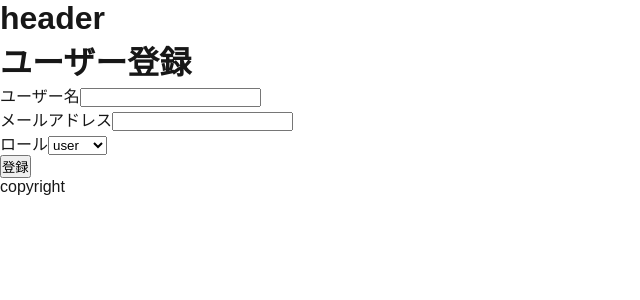
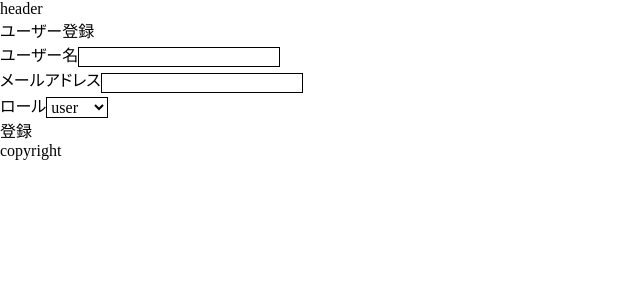
Before and after one commit to kobitoDevelopment/Next.js_de_Auth_sinagara_Obenkyo, a Next.js app: page /signup in a window 1280 px wide. Shown: the top 300 px of the page, without its empty margins (0-640 px from the left). Built offline with nearby package versions, Linux system fonts and the light colour scheme; no server answers.

Commit message:
Update globals.css

```diff
--- a/src/app/globals.css
+++ b/src/app/globals.css
@@ -1,42 +1,221 @@
-:root {
-  --background: #ffffff;
-  --foreground: #171717;
+/* Normalize */
+* {
+  margin: 0;
+  padding: 0;
+  line-height: calc(0.25rem + 1em + 0.25rem);
+  letter-spacing: 0;
+  font: inherit;
+  font-variant-numeric: tabular-nums;
+  vertical-align: baseline;
+  border: 0;
+  min-width: 0;
+  min-height: 0;
+}
+*,
+::before,
+::after {
+  box-sizing: border-box;
+}
+html {
+  block-size: 100%;
+}
+article,
+aside,
+details,
+figcaption,
+figure,
+footer,
+header,
+hgroup,
+menu,
+nav,
+section {
+  display: block;
+}
+ol,
+ul {
+  list-style: none;
+}
+blockquote,
+q {
+  quotes: none;
+}
+blockquote:before,
+blockquote:after,
+q:before,
+q:after {
+  content: "";
+  content: none;
+}
+table {
+  border-collapse: collapse;
+  border-spacing: 0;
 }
 
-@media (prefers-color-scheme: dark) {
-  :root {
-    --background: #0a0a0a;
-    --foreground: #ededed;
+a {
+  text-decoration: none;
+  color: var(--colorBlack1);
+}
+a:hover {
+  text-decoration: none;
+}
+img {
+  vertical-align: bottom;
+  max-width: 100%;
+  height: auto;
+}
+select,
+input,
+textarea,
+button {
+  vertical-align: middle;
+  background-color: transparent;
+  outline: 0px;
+  color: var(--colorBlack1);
+}
+select,
+input,
+textarea {
+  border: 1px solid var(--colorBlack1);
+}
+
+input[type="radio"],
+input[type="checkbox"] {
+  -moz-appearance: none;
+  -webkit-appearance: none;
+  appearance: none;
+}
+
+input[type="file"] {
+  position: absolute;
+  width: 1px;
+  height: 1px;
+  clip: rect(0, 0, 0, 0);
+}
+
+progress {
+  position: absolute;
+  width: 1px;
+  height: 1px;
+  clip: rect(0, 0, 0, 0);
+}
+
+/* Reset */
+
+html {
+  /* font */
+  --fontBase: "LINE Seed JP", "Helvetica Neue", Arial, "Hiragino Kaku Gothic ProN", "Hiragino Sans", Meiryo, sans-serif;
+  /* color */
+  --colorOrange1: orange;
+  --colorWhite1: #fff;
+  --colorBlack1: #000;
+  /* size */
+  --sizeMaxWidthPC: 1920px;
+  --sizeMaxWidthTB: 1024px;
+  --sizeMaxWidthSP: 768px;
+  --headerHeightPC: 80px;
+  --headerHeightTB: 50px;
+  --headerHeightSP: 50px;
+  /* 離散値のアニメーションを許可 */
+  interpolate-size: allow-keywords;
+}
+
+body {
+  min-height: 100dvh;
+  overflow-wrap: anywhere;
+  line-break: strict;
+  word-break: normal;
+  font-family: var(--fontPrimary);
+  font-weight: 400;
+  font-feature-settings: "palt";
+  color: var(--colorBlack1);
+  background: var(--colorWhite1);
+}
+
+@media all and (-ms-high-contrast: none) {
+  body {
+    width: 100%;
   }
 }
 
-html,
-body {
-  max-width: 100vw;
-  overflow-x: hidden;
+.wrap {
+  width: 100%;
+  margin: 0 auto;
+  max-width: var(--sizeMaxWidthPC);
+  @media (min-width: 768px) and (max-width: 1024px) {
+    max-width: var(--sizeMaxWidthTB);
+  }
+  @media (max-width: (767px)) {
+    max-width: var(--sizeMaxWidthSP);
+  }
 }
 
-body {
-  color: var(--foreground);
-  background: var(--background);
-  font-family: Arial, Helvetica, sans-serif;
-  -webkit-font-smoothing: antialiased;
-  -moz-osx-font-smoothing: grayscale;
+*:focus-visible:not(input):not(textarea) {
+  outline: calc(16 / 16 * 1rem) solid var(--colorBlack1);
 }
 
-* {
-  box-sizing: border-box;
-  padding: 0;
-  margin: 0;
+input[type="checkbox"] {
+  position: relative;
+  display: inline-block;
+  width: 1rem;
+  aspect-ratio: 1/1;
+  margin-right: calc(1rem / 4);
+  border-radius: calc(1rem / 4);
+  vertical-align: middle;
+  cursor: pointer;
+  &:checked {
+    &:before {
+      content: "";
+      position: absolute;
+      top: 50%;
+      left: 50%;
+      width: 70%;
+      aspect-ratio: 2/1;
+      border-left: 2px solid var(--colorBlack1);
+      border-bottom: 2px solid var(--colorBlack1);
+      translate: -50% -50%;
+      rotate: -45deg;
+    }
+  }
+}
+
+input[type="radio"] {
+  position: relative;
+  display: inline-block;
+  width: 1rem;
+  aspect-ratio: 1/1;
+  margin-right: calc(1rem / 4);
+  border: 1px solid var(--colorBlack1);
+  border-radius: 50%;
+  background-color: var(--colorWhite1);
+  vertical-align: middle;
+  cursor: pointer;
+  &:checked {
+    &:before {
+      content: "";
+      position: absolute;
+      top: 50%;
+      left: 50%;
+      width: 50%;
+      aspect-ratio: 1/1;
+      translate: -50% -50%;
+      border-radius: 50%;
+      background-color: var(--colorBlack1);
+    }
+  }
 }
 
 a {
-  color: inherit;
-  text-decoration: none;
-}
-
-@media (prefers-color-scheme: dark) {
-  html {
-    color-scheme: dark;
+  opacity: 1;
+  transition: opacity 0.2s;
+  @media (any-hover: hover) {
+    &:hover {
+      opacity: 0.7;
+      transition: opacity 0.2s;
+    }
+    &:focus-visible {
+      opacity: 0.7;
+      transition: opacity 0.2s;
+    }
   }
 }
```
